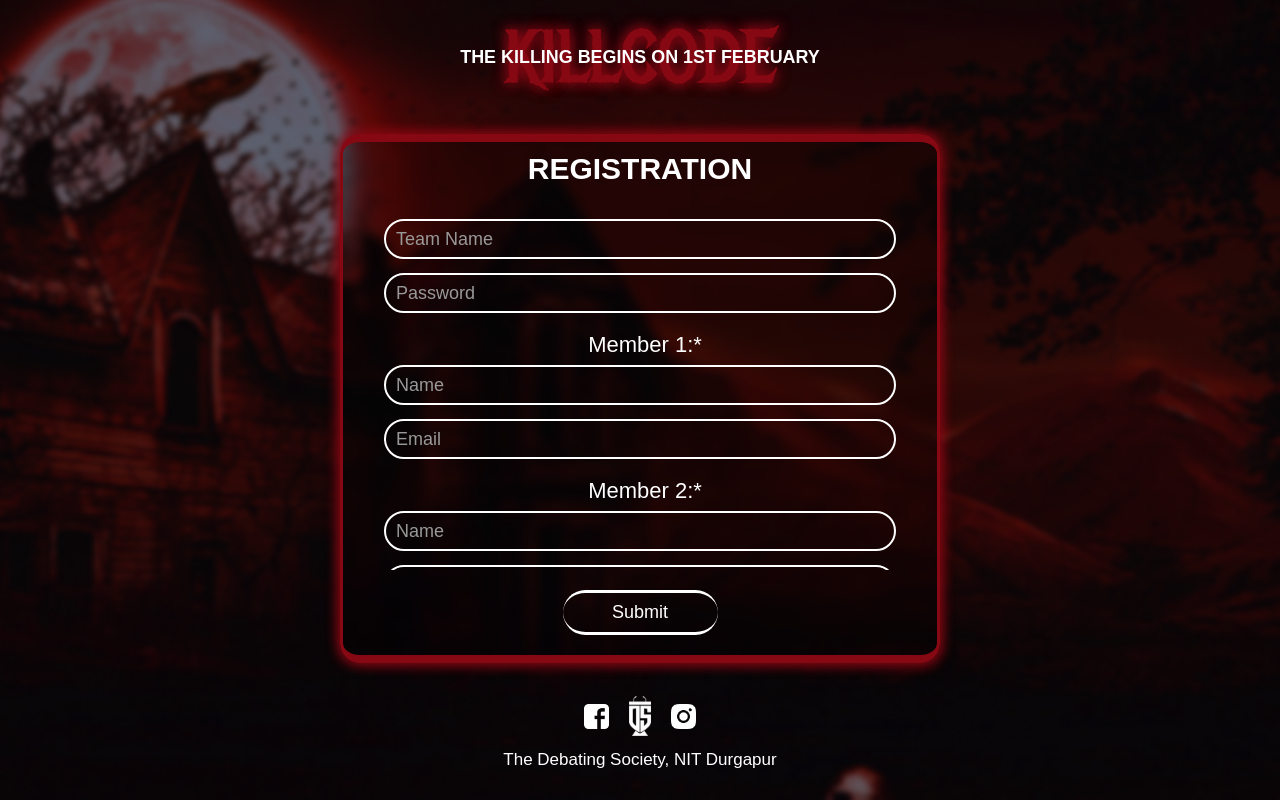
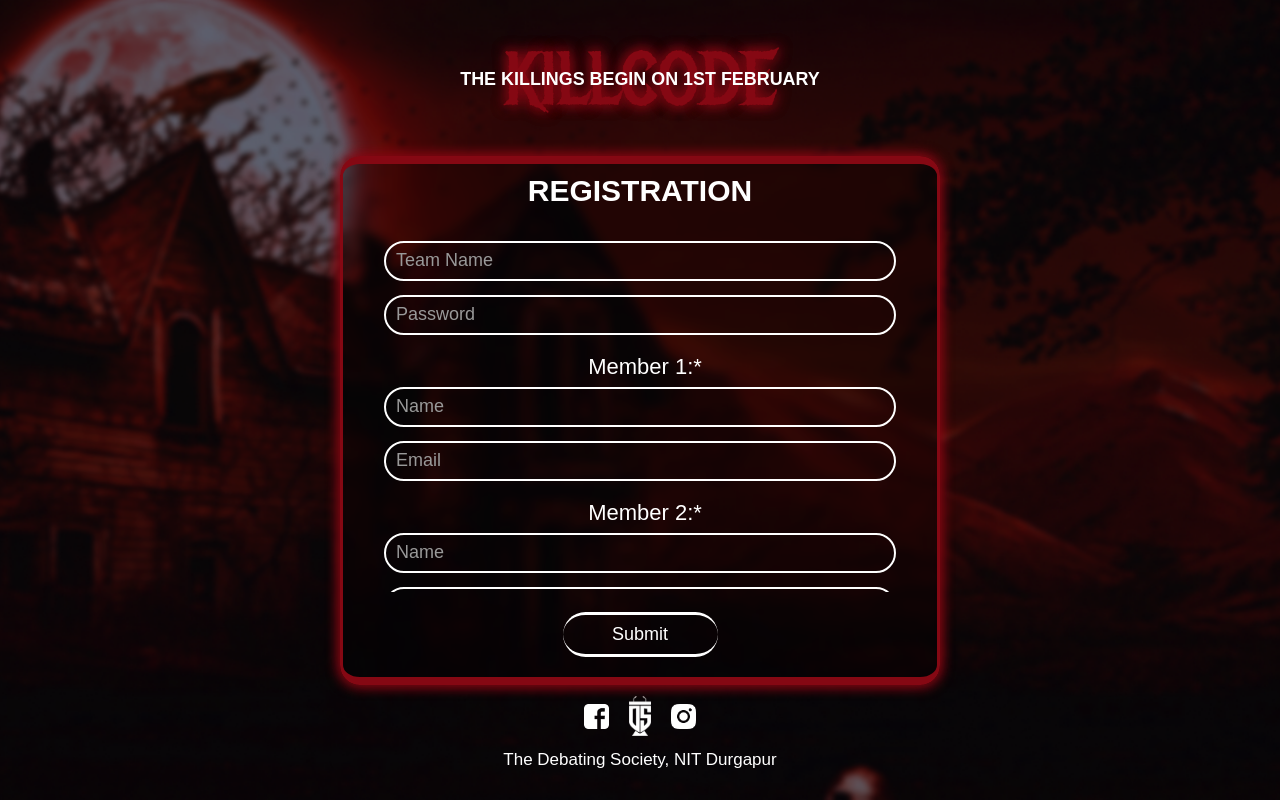
Before and after one commit to VenuChoudhary001/kill_code, a React (Create React App) app: page /registration in a window 1280 px wide. Built offline with nearby package versions, Linux system fonts and the light colour scheme; a web font is replaced by a local one.

Commit message:
update timer

```diff
--- a/src/pages/Home_Page/home.js
+++ b/src/pages/Home_Page/home.js
@@ -16,7 +16,7 @@ function Home() {
       <div className="homePage">
         <div className="text">
           <div className="killcode">KILLCODE</div>
-          <div className="killing">THE KILLING BEGINS ON 1ST FEBRUARY</div>
+          <div className="killing">THE KILLINGS BEGIN ON 1ST FEBRUARY</div>
         </div>
         <div className="buttonWrapper">
           <Link to="/registration">
--- a/src/pages/Login/login.js
+++ b/src/pages/Login/login.js
@@ -54,7 +54,7 @@ function Login() {
     <div className="log-page">
       <div className="text">
           <div className="killcode">KILLCODE</div>
-          <div className="killing">THE KILLING BEGINS ON 1ST FEBRUARY</div>
+          <div className="killing">THE KILLINGS BEGIN ON 1ST FEBRUARY</div>
         </div>
       <div className="card">
         <div className="cardHead">LOG IN</div>
--- a/src/pages/Login/login.scss
+++ b/src/pages/Login/login.scss
@@ -2,6 +2,12 @@
 
 .log-page {
     margin-top: 30px;
+    width: 100%;
+  height: 100%;
+  display: flex;
+  flex-direction: column;
+  justify-content: center;
+  align-items: center;
 
     .text {
         position: relative;
--- a/src/pages/Registration/registration.js
+++ b/src/pages/Registration/registration.js
@@ -91,7 +91,7 @@ function Registration() {
     <div className="reg-page">
       <div className="text">
         <div className="killcode">KILLCODE</div>
-        <div className="killing">THE KILLING BEGINS ON 1ST FEBRUARY</div>
+        <div className="killing">THE KILLINGS BEGIN ON 1ST FEBRUARY</div>
       </div>
       <div className="card">
         <div className="cardHead">REGISTRATION</div>
--- a/src/pages/Registration/registration.scss
+++ b/src/pages/Registration/registration.scss
@@ -2,6 +2,12 @@
 
 .reg-page {
   margin-top: 30px;
+  width: 100%;
+  height: 100%;
+  display: flex;
+  flex-direction: column;
+  justify-content: center;
+  align-items: center;
 
   .text {
     position: relative;
--- a/src/pages/Timer/timer.js
+++ b/src/pages/Timer/timer.js
@@ -6,12 +6,16 @@ function Timer() {
   const navigate = useNavigate();
 
   useEffect(() => {
-    if(!localStorage.getItem("tkn") || localStorage.getItem("tkn")===undefined)
-      navigate('/')
-  }, [navigate])
+    if (
+      !localStorage.getItem("tkn") ||
+      localStorage.getItem("tkn") === undefined
+    )
+      navigate("/");
+  }, [navigate]);
 
-  const [clock, setClock] = useState("00:00:00");
+  const [clock, setClock] = useState("0000");
   useEffect(() => {
+    let myInterval = setInterval(() => {
       const getCountdown = async () => {
         var current_date = new Date().getTime();
         let tf = new Date(
@@ -42,16 +46,20 @@ function Timer() {
       }
 
       getCountdown();
-  }, [clock]);
+    }, 1000);
+    return () => {
+      clearInterval(myInterval);
+    };
+  }, []);
 
   const Logout = () => {
     fetch("https://killcode.myrealms.in/quiz/logout", {
       method: "POST",
       headers: {
         "Content-Type": "application/json",
-        "Authorization":"Token " + localStorage.getItem("tkn")
+        Authorization: "Token " + localStorage.getItem("tkn"),
       },
-      body: {}
+      body: {},
     })
       .then((response) => {
         if (response.status !== 204) {
@@ -64,18 +72,17 @@ function Timer() {
       .catch((error) => {
         console.error("Error:", error);
       });
-  }
+  };
 
   return (
     <>
       <div className="timer">
         <div className="text">
           <div className="killcode">KILLCODE</div>
-          <div className="killing">THE KILLING BEGINS ON 1ST FEBRUARY</div>
+          <div className="killing">THE KILLINGS BEGIN ON 1ST FEBRUARY</div>
         </div>
 
         <div className="timerWrap">
-
           <div className="labelsTime">
             <span>{clock[0]}</span>
             <span>{clock[1]}</span>
@@ -88,7 +95,6 @@ function Timer() {
             <span>Mins</span>
             <span>Secs</span>
           </div>
-
         </div>
         <div className="registerButton" onClick={Logout}>
           Logout
```
Lines whose indentation alone changed are shown as unchanged.
